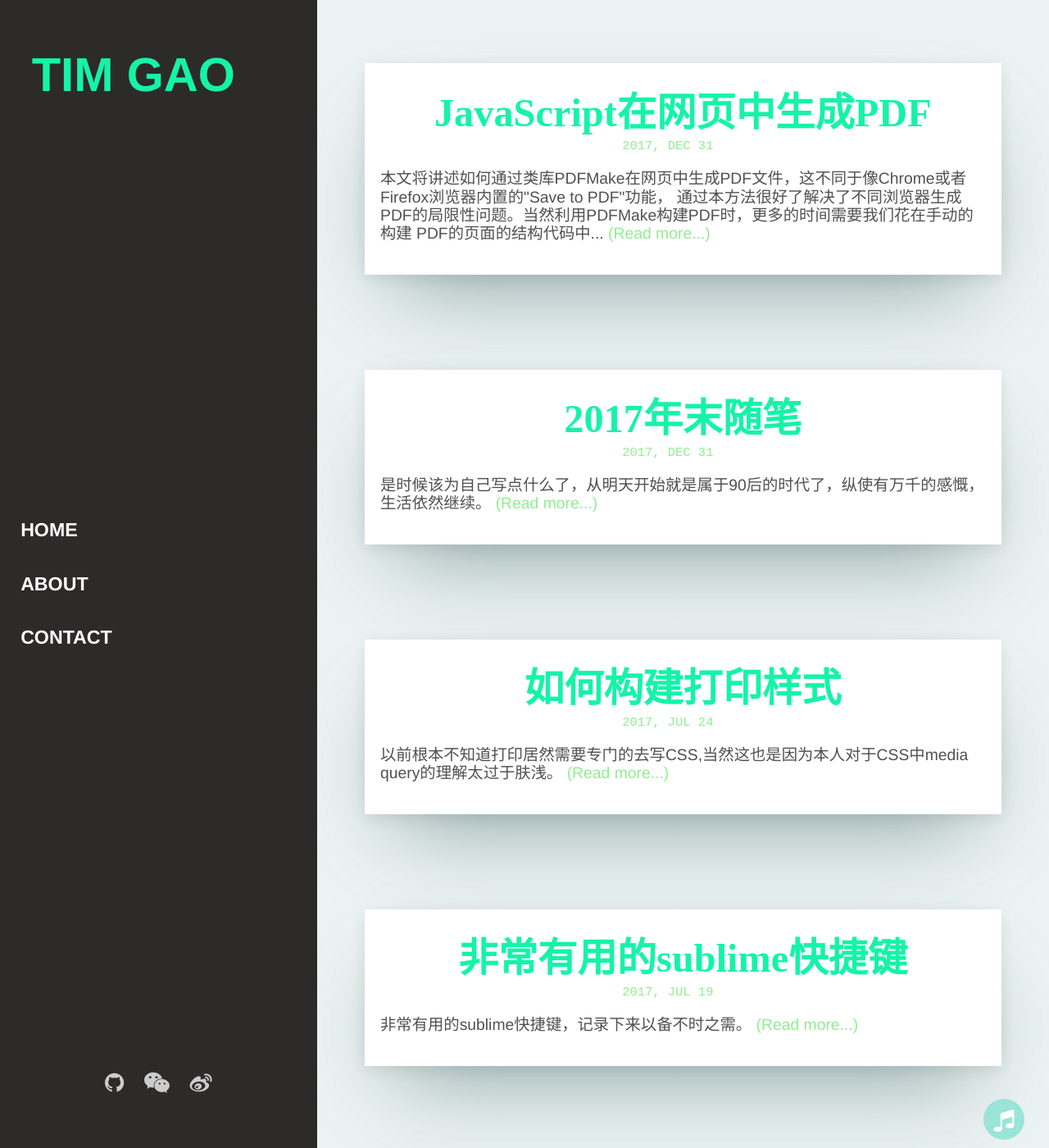
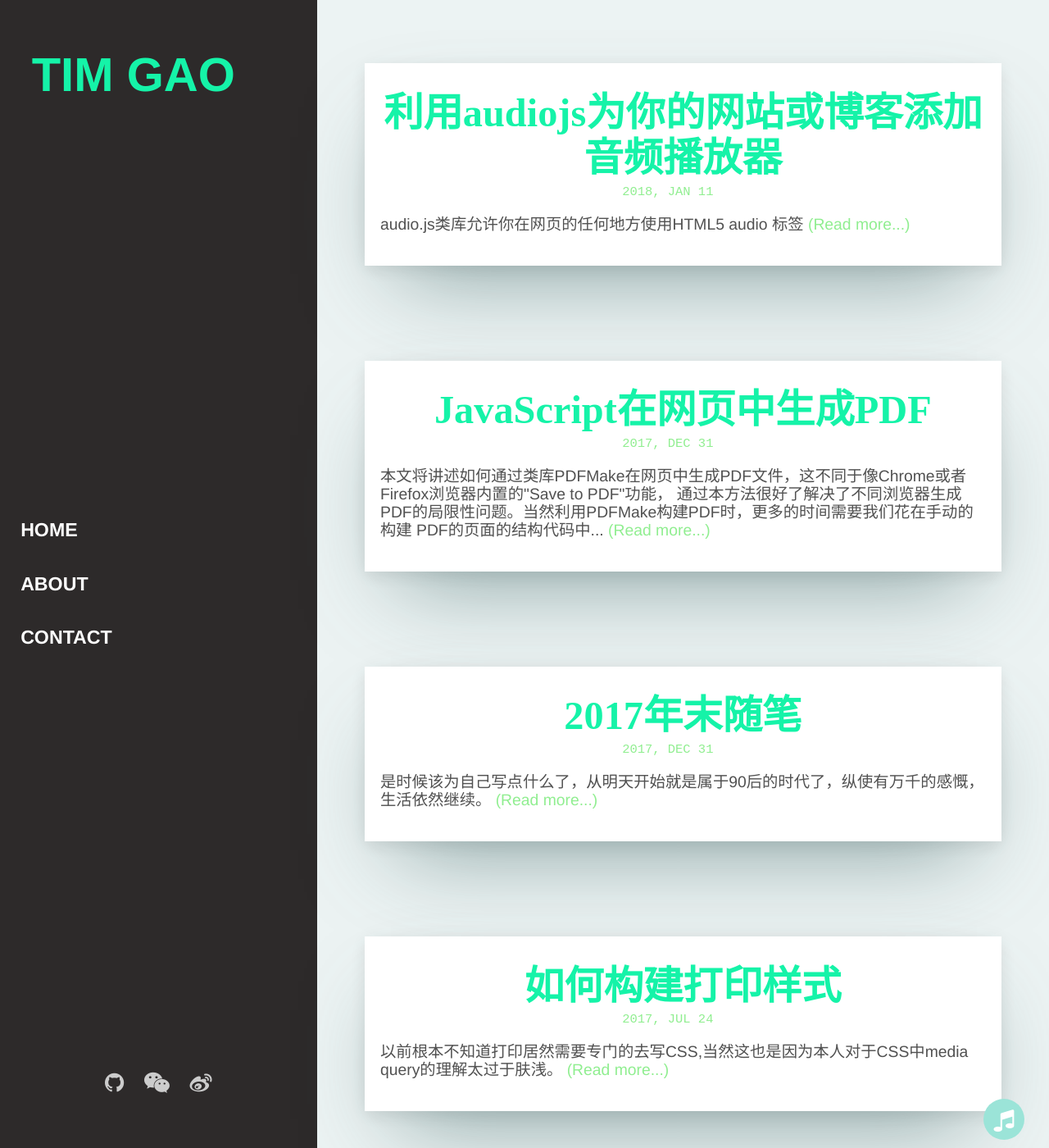
Before and after one commit to tim-gao/Blogs, a Jekyll site: the page built from index.html, in a window 1280 px wide and 1400 px high. Shown: the whole window at 82% size. Built offline with Jekyll 4.4.1, drawn with Linux system fonts in a browser that asks for light colours; the list of posts is cut into pages by our own code; comment, search, counter and statistics services are not loaded; some of the changed text lies outside the part shown.

Commit message:
new post

```diff
--- a/_includes/music.html
+++ b/_includes/music.html
@@ -31,7 +31,7 @@
         </li>
         <li>
             <i class="fa fa-play" aria-hidden="true"></i>
-            <a href="#" data-src="http://m10.music.126.net/20171231222859/191ddeefb3f5ab18989000fc5ba5ecec/ymusic/988c/9db7/578b/0692c5da095230b48e6a46aa991ad049.mp3">故乡--许巍</a>
+            <a href="#" data-src="http://m10.music.126.net/20180111171325/7732a9dac5a0dadfebd80b16db2e1a47/ymusic/988c/9db7/578b/0692c5da095230b48e6a46aa991ad049.mp3">故乡--许巍</a>
             <div class="rectangle-bounce">
                 <div class="rect1"></div>
                 <div class="rect2"></div>
--- /dev/null
+++ b/_posts/2018-01-11-audiojs.md
@@ -0,0 +1,40 @@
+---
+layout: default
+title:  利用audiojs为你的网站或博客添加音频播放器
+description: audio.js类库允许你在网页的任何地方使用HTML5 audio 标签
+categories: code
+author: Tim Gao
+---
+# audio.js
+
+  看到一些炫酷网站或者博客时总会被站点的背景音乐所吸引，所以好奇心驱动着我前去折腾一番。经过各种搜索和折腾后，终于找到了一个javascript的类库[audiojs](http://aestheticallyloyal.com/public/audiojs/), 依照文档一步一步尝试，终于我的播放器出炉了，哈哈！<br>
+  ![]({{site.baseurl}}/assets/img/music_screen.png)
+
+
+## 安装
+
+  * 从[官网](http://aestheticallyloyal.com/public/audiojs/)或者[githup](https://github.com/kolber/audiojs)下载资源包. 把audio.js, audio.js, player-graphics.gif & audiojs.swf 放到站点的同一个目录下。<br>
+
+  ![]({{site.baseurl}}/assets/img/audiostep1.png)
+
+  * 在网站中引入核心文件:
+  <pre class="formatter"><code>
+  &lt;script type="text/javascript" src="{{site.baseurl}}/src/vender/audio.min.js"&gt;&lt;/script&gt;
+  </code></pre>
+  * 初始化audio.js
+
+  <pre class="formatter"><code>
+  &lt;script&gt;
+  audiojs.events.ready(function() {
+    var as = audiojs.createAll();
+  });
+  &lt;/script&gt;
+  </code></pre>
+  * 在指定的页面位置添加audio标签
+  <pre class="formatter"><code>
+  &lt;audio src="/mp3/juicy.mp3" preload="auto" /&gt;
+  </code></pre>
+
+至此，一个最简单的音乐播放器已经添加完成，上面最后一步中src="/mp3/juicy.mp3"就是音乐文件的具体路径。当然，为了减少音乐文件过多引起的性能问题，我们可以指定相应的网络音频文件链接。推荐用网易，虾米或者其他的云音乐。
+
+参考链接 ：[http://aestheticallyloyal.com/public/audiojs/](http://aestheticallyloyal.com/public/audiojs/)
```
Also changed, not shown: assets/img/audiostep1.png (added), assets/img/music_screen.png (added).
